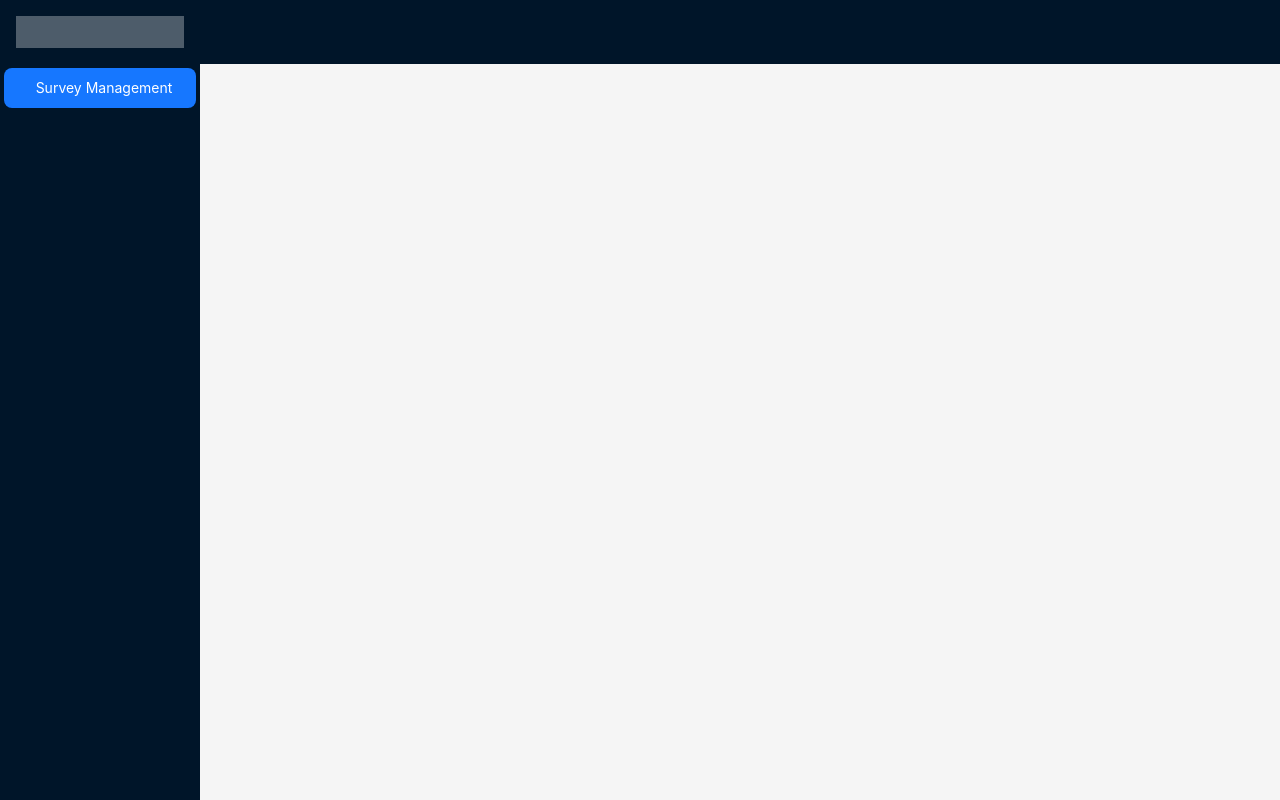
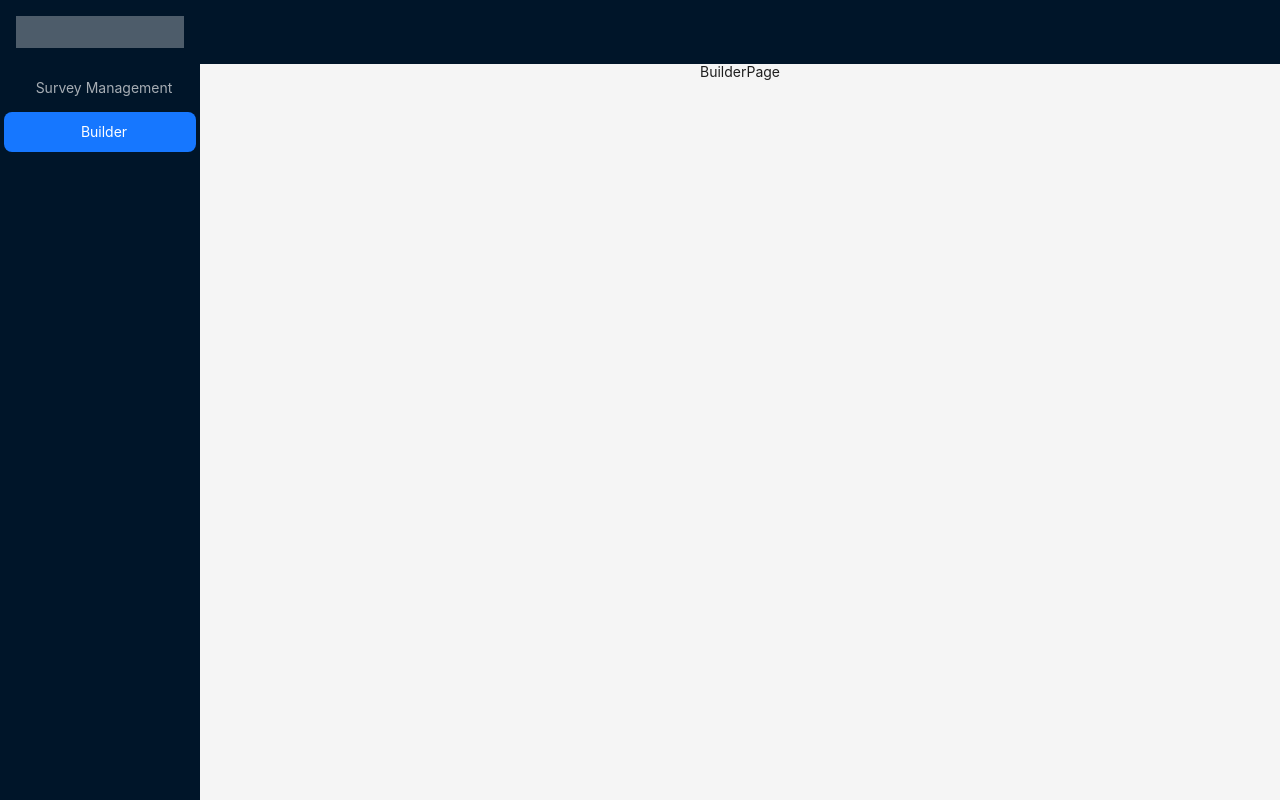
Before and after one commit to albertshin5172/React_Lecture_From_Inflearn, a React (Create React App) app in the folder survey-pie-admin/: page /builder in a window 1280 px wide. Built offline with nearby package versions, Linux system fonts and the light colour scheme.

Commit message:
feat : toy project2 - survey-pie (Section 16 / 15-5. Apply router)

```diff
--- a/survey-pie-admin/package.json
+++ b/survey-pie-admin/package.json
@@ -10,6 +10,7 @@
     "antd": "^5.27.1",
     "react": "^19.1.1",
     "react-dom": "^19.1.1",
+    "react-router-dom": "^7.8.2",
     "react-scripts": "5.0.1",
     "web-vitals": "^2.1.4"
   },
--- a/survey-pie-admin/src/App.js
+++ b/survey-pie-admin/src/App.js
@@ -1,11 +1,17 @@
 //import logo from './logo.svg';
+import { Route, Routes } from "react-router-dom";
 import "./App.css";
 import ListPage from "./pages/ListPage";
+import BuilderPage from "./pages/BuilderPage";
 
 function App() {
   return (
     <div className="App">
-      <ListPage></ListPage>
+      <Routes>
+        <Route path="/" element={<ListPage />} />
+        <Route path="/list" element={<ListPage />} />
+        <Route path="/builder" element={<BuilderPage />} />
+      </Routes>
     </div>
   );
 }
--- a/survey-pie-admin/src/index.js
+++ b/survey-pie-admin/src/index.js
@@ -3,11 +3,15 @@ import ReactDOM from "react-dom/client";
 import "./index.css";
 import App from "./App";
 import "antd/dist/reset.css";
+import { BrowserRouter } from "react-router-dom";
 
 const root = ReactDOM.createRoot(document.getElementById("root"));
+
 root.render(
   <React.StrictMode>
-    <App />
+    <BrowserRouter>
+      <App />
+    </BrowserRouter>
   </React.StrictMode>
 );
 
--- a/survey-pie-admin/src/layouts/MainLayout.js
+++ b/survey-pie-admin/src/layouts/MainLayout.js
@@ -1,4 +1,6 @@
 import { Layout, Menu } from "antd";
+import { Link } from "react-router-dom";
+
 // import {
 //   DesktopOutlined,
 //   FileOutlined,
@@ -12,7 +14,7 @@ import { Layout, Menu } from "antd";
 //const { Header, Content, Footer, Sider } = Layout;
 const { Header, Content, Sider } = Layout;
 
-function MainLayout({ children }) {
+function MainLayout({ selectedKeys, children }) {
   return (
     <Layout style={{ minHeight: "100vh" }}>
       <Sider>
@@ -24,8 +26,13 @@ function MainLayout({ children }) {
             background: "rgba(255, 255,255, 0.3)",
           }}
         />
-        <Menu theme="dark" defaultSelectedKeys={["1"]} mode="inline">
-          <Menu.Item key="1">Survey Management</Menu.Item>
+        <Menu theme="dark" selectedKeys={selectedKeys} mode="inline" items="">
+          <Menu.Item key="list">
+            <Link to="/list">Survey Management</Link>
+          </Menu.Item>
+          <Menu.Item key="builder">
+            <Link to="/builder">Builder</Link>
+          </Menu.Item>
         </Menu>
       </Sider>
       <Layout>
--- /dev/null
+++ b/survey-pie-admin/src/pages/BuilderPage.js
@@ -0,0 +1,7 @@
+import MainLayout from "../layouts/MainLayout";
+
+function BuilderPage() {
+  return <MainLayout selectedKeys={["builder"]}>BuilderPage</MainLayout>;
+}
+
+export default BuilderPage;
--- a/survey-pie-admin/src/pages/ListPage.js
+++ b/survey-pie-admin/src/pages/ListPage.js
@@ -1,7 +1,7 @@
 import MainLayout from "../layouts/MainLayout";
 
 function ListPage() {
-  return <MainLayout></MainLayout>;
+  return <MainLayout selectedKeys={["list"]}>ListPage</MainLayout>;
 }
 
 export default ListPage;
```
Also changed, not shown: 1 other file (tests, documents, lock files or other folders).
